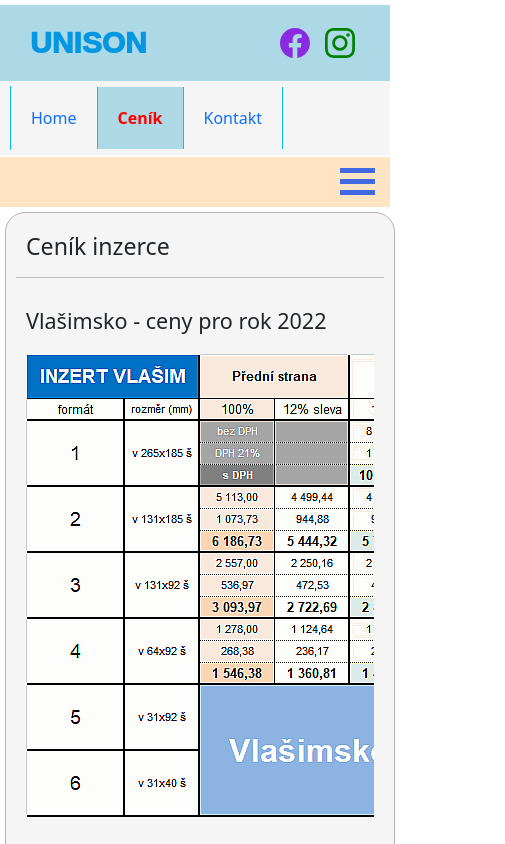
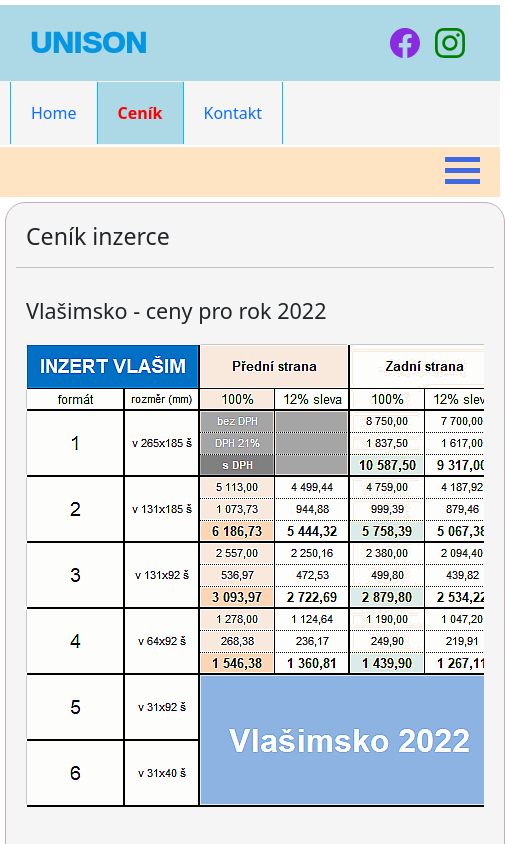
Before and after one commit to SekacMervin/unison, a React (Create React App) app: page /price in a window 390 px wide. Shown: the top 844 px of the page, 505 px wide, since content can reach past the window. Built offline with nearby package versions, Linux system fonts and the light colour scheme.

Commit message:
Uprava stylu Layoutu

```diff
--- a/src/Styles/Layout.scss
+++ b/src/Styles/Layout.scss
@@ -1,10 +1,6 @@
 
-
-//// Web-Body
-.web-body
-{
-    width: 100%;
-}
+// Promenne
+$min-width: 500px;
 
 
 
@@ -16,19 +12,20 @@
     width: 100%;
     height: auto;
     min-height: 60px;
-    min-width: 375px;
+    min-width: $min-width;
     margin-top: 5px;
     justify-content: space-between;
 
+    // Pro nazev Unison
     .header-leftSite
     {
-        display: flex;
-        width: 250px;
+        width: auto;
         margin-left: 50px;
         margin-right: 50px;
         padding-top: 20px;
         padding-bottom: 20px;
 
+        // Nazev Unison
         h2
         {
             font-family: Arial, Helvetica, sans-serif;
@@ -39,6 +36,7 @@
         }
     }
 
+    // Pro Odkazi na socialni site
     .header-rightSite
     {
         width: auto;
@@ -58,67 +56,66 @@
         {
             list-style-type: none;
         }
+
+        .header-rightSite-iconLink
+        {
+            padding-top: 20px;
+            margin-right: 15px;
         }
 
-    .header-logoLink
-    {
-        padding-right: 20px;
-    }
-
-    .header-iconFacebook
+        .header-rightSite-iconFacebook
         {
             color: blueviolet;
             width: 30px;
             height: 30px;
         }
 
-    .header-iconInstagram
+        .header-rightSite-iconInstagram
         {
             color: green;
             width: 30px;
             height: 30px;
         }
 
-    .header-iconLink
-    {
-        padding-top: 20px;
-        margin-right: 15px;
-    }
-
-    .header-logoLink:hover
-    {
-        opacity: 50%;
-    }
-
-    .header-iconFacebook:hover
+        .header-rightSite-iconFacebook:hover
         {
             width: 35px;
             height: 35px;
         }
 
-    .header-iconInstagram:hover
+        .header-rightSite-iconInstagram:hover
         {
             width: 35px;
             height: 35px;
         }
     }
+}
 
 
 
-//// Navbar
+//// Navigationbar
 .navigationbar
 {
-    margin-bottom: 10px;
     display: flex;
     margin-bottom: 5px;
-    padding-top: 5px;
-    padding-bottom: 5px;
     height: auto;
     background-color: whitesmoke;
-    min-width: 375px;
+    min-width: $min-width;
     width: 100%;
 
-    .navigationbar-ul
+    // Leva cast (Pokud slidebar == short display none)
+    .navigationbar-left-empty
+    {
+        transition: 0.3s;
+        width: 257px;
+        min-width: 257px;
+    }
+
+    .navigationbar-center
+    {
+        width:auto;
+
+        .navigationbar-center-ul
         {
             height: auto;
             display: flex;
@@ -127,19 +124,33 @@
             padding-left: 0px;
             padding-top: 20px;
             padding-bottom: 20px;
-        border-left-width: 1px;
-        border-left-style: solid;
-        border-left-color:deepskyblue;
-        width: inherit;
+            width: auto;
         }
 
-    .navigationbar-li
+        .navigationbar-center-li
         {
             list-style-type: none;
             height: auto;
         }
 
-    .navigationbar-li-link
+        // leva strana ma border i v levo
+        .navigationbar-center-li-link-left
+        {
+            border-left-width: 1px;
+            border-left-style: solid;
+            border-left-color:deepskyblue;
+            border-right-width: 1px;
+            border-right-style: solid;
+            border-right-color:deepskyblue;
+            padding-left: 20px;
+            padding-right: 20px;
+            padding-top: 20px;
+            padding-bottom: 20px;
+            text-decoration: none;
+        }
+
+        // Zbytek staci border pouze v pravo
+        .navigationbar-center-li-link
         {
             border-right-width: 1px;
             border-right-style: solid;
@@ -151,31 +162,29 @@
             text-decoration: none;
         }
 
-    .navigationbar-li-link:hover
+        // Leva strana musi mit svuj "hover"
+        .navigationbar-center-li-link-left:hover
         {
             background-color: lightblue;
             color: red;
             font-weight: bold;
         }
 
-    .navigationbar-li-link-active
+        .navigationbar-center-li-link:hover
         {
-        @extend .navigationbar-li-link;
             background-color: lightblue;
             color: red;
             font-weight: bold;
         }
 
-    .navigationbar-left-empty
+        // Aktivni stranka zustava zvyraznena
+        .navigationbar-center-li-link-active
         {
-        transition: 0.3s;
-        width: 257px;
-        min-width: 257px;
+            @extend .navigationbar-center-li-link;
+            background-color: lightblue;
+            color: red;
+            font-weight: bold;
         }
-
-    .navigationbar-right
-    {
-        width:inherit
     }
 }
 
@@ -198,7 +207,7 @@
     background-color: bisque;
     display: none;
     margin-bottom: 5px;
-    min-width: 375px;
+    min-width: $min-width;
 
     .mobile-navigationbar-flex-end
     {
@@ -212,8 +221,9 @@
         display: inline-block;
         cursor: pointer;
         margin-right: 15px;
-        padding-top: 5px;
-        padding-bottom: 4px;
+        padding-left: 5px;
+        padding-right: 5px;
+        padding-top: 4px;
     }
 
     .mobile-bar1, .mobile-bar2, .mobile-bar3
@@ -222,10 +232,13 @@
         height: 5px;
         background-color: royalblue;
         margin: 6px 0;
-        transition: 0.8s;
+        transition: 0.6s;
     }
 }
 
+
+
+// Mobile navigation ve stavu open
 .mobile-navigationbar-open
 {
     @extend .mobile-navigationbar;
@@ -254,10 +267,9 @@
 {
     display: flex;
     width: 100%;
-    height: fit-content;
     margin-bottom: 5px;
     background-color: white;
-    min-width: 375px;
+    min-width: $min-width;
 }
 
 
@@ -269,7 +281,7 @@
     border-style: solid;
     border-radius: 20px;
     border-width: 0px;
-    min-height: 1000px;
+    min-height: 90vh;
     width: 250px;
     min-width: 250px;
     margin-left: 5px;
@@ -352,6 +364,7 @@
     {
         justify-content:flex-end;
         display: flex;
+        margin-top: 5px;
         margin-right: 15px;
         margin-bottom: 30px;
 
@@ -367,7 +380,7 @@
             height: 5px;
             background-color: royalblue;
             margin: 6px 0;
-            transition: 0.8s;
+            transition: 0.6s;
         }
 
         .bar1
@@ -559,8 +572,7 @@
     border-width: 1px;
     border-color: rgb(196, 176, 176);
     width: 100%;
-    height:fit-content;
-    min-height: 1000px;
+    min-height: 90vh;
     margin-left: 5px;
     margin-right: 5px;
     padding: 10px;
@@ -571,13 +583,13 @@
 // Pri velkem zmenseni okna prohlizece
 @media screen and (max-width: 1000px)
 {
+    // Header
     .header
     {
         .header-leftSite
         {
             margin-left: 30px;
             margin-right: 0px;
-            width: 150px;
         }
 
         .header-rightSite
@@ -586,26 +598,32 @@
         }
     }
 
+    // Navigationbar
     .navigationbar
     {
         margin-bottom: 2px;
-
-        .navigationbar-ul
-        {
-            margin-left: 10px;
-        }
 
         .navigationbar-left-empty
         {
             display: none;
         }
 
+        .navigationbar-center
+        {
+            .navigationbar-center-ul
+            {
+                margin-left: 10px;
+            }
+        }
+    }
+
+    // Leva strana v navigationbar pri slidebar == short
     .navigationbar-left-empty-sidebar-short
     {
         display: none;
     }
-    }
 
+    // Mobile navigationbar
     .mobile-navigationbar
     {
         display: block;
--- a/src/pages/Layout.js
+++ b/src/pages/Layout.js
@@ -8,12 +8,16 @@
 // Icons
 import { Facebook,Instagram,Cash,Cart3,PersonRolodex,
           Search, ClipboardPlus} from 'react-bootstrap-icons'
+import { minHeight } from "@mui/system";
 
 
 
 
 //// Return Layout
 const Layout = () => {
+
+    // Get screen height
+    const screenHeight = window.screen.height;
 
     // Ziskani aktivni stranky
     const location = useLocation();
@@ -57,7 +61,7 @@
     }
 
     return (
-      <div className="web-body">
+      <div>
         <div className="header">
           <div className="header-leftSite">
             <h2>UNISON</h2>
@@ -65,13 +69,13 @@
           <div className="header-rightSite">
             <ul className="header-rightSite-ul">
               <li className="header-rightSite-li">
-                <a className="header-iconLink" href="https://www.facebook.com" target="_blank" rel="noreferrer" title="Facebook">
-                  <Facebook className="header-iconFacebook" />
+                <a className="header-rightSite-iconLink" href="https://www.facebook.com" target="_blank" rel="noreferrer" title="Facebook">
+                  <Facebook className="header-rightSite-iconFacebook" />
                 </a>
               </li>
               <li className="header-rightSite-li">
-                <a className="header-iconLink" href="https://www.instagram.com" target="_blank" rel="noreferrer" title="Instagram">
-                  <Instagram className="header-iconInstagram" />
+                <a className="header-rightSite-iconLink" href="https://www.instagram.com" target="_blank" rel="noreferrer" title="Instagram">
+                  <Instagram className="header-rightSite-iconInstagram" />
                 </a>
               </li>
             </ul>
@@ -79,16 +83,16 @@
         </div>
         <div className="navigationbar">
           <div className={navigationEmpty}></div>
-          <div className="navigationbar-right">
-            <ul className="navigationbar-ul">
-              <li className="navigationbar-li">
-                <Link className={location.pathname === "/" ? "navigationbar-li-link-active" : "navigationbar-li-link"} to="/">Home</Link>
+          <div className="navigationbar-center">
+            <ul className="navigationbar-center-ul">
+              <li className="navigationbar-center-li">
+                <Link className={location.pathname === "/" ? "navigationbar-center-li-link-active" : "navigationbar-center-li-link-left"} to="/">Home</Link>
               </li>
-              <li className="navigationbar-li">
-                <Link className={location.pathname === "/price" ? "navigationbar-li-link-active" : "navigationbar-li-link"} to="/price">Ceník</Link>
+              <li className="navigationbar-center-li">
+                <Link className={location.pathname === "/price" ? "navigationbar-center-li-link-active" : "navigationbar-center-li-link"} to="/price">Ceník</Link>
               </li>
-              <li className="navigationbar-li">
-                <Link className={location.pathname === "/contact" ? "navigationbar-li-link-active" : "navigationbar-li-link"} to="/contact">Kontakt</Link>
+              <li className="navigationbar-center-li">
+                <Link className={location.pathname === "/contact" ? "navigationbar-center-li-link-active" : "navigationbar-center-li-link"} to="/contact">Kontakt</Link>
               </li>
             </ul>
           </div>
--- a/src/pages/Sale.js
+++ b/src/pages/Sale.js
@@ -76,5 +76,6 @@
     catch(Error)
     {
         console.error('There was a problem with the fetch operation:', Error);
+        return [];
     }
 }
```
Lines whose indentation alone changed are shown as unchanged.
